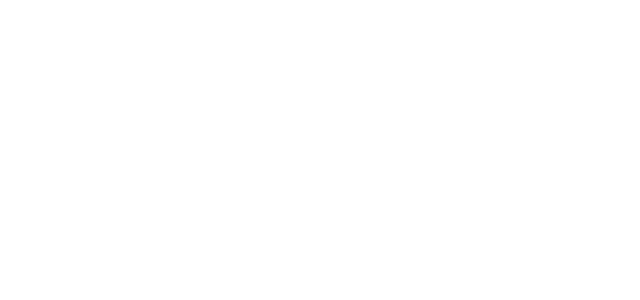
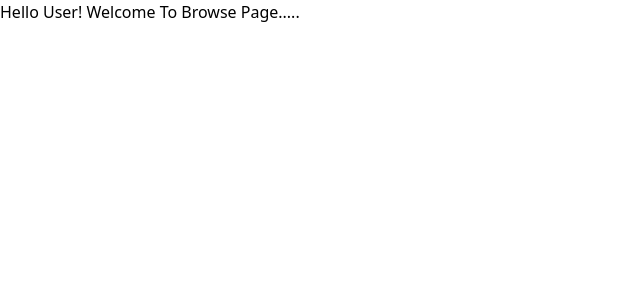
Before and after one commit to Aditi191102/Movie-House, a React (Create React App) app: page /browse in a window 1280 px wide. Shown: the top 300 px of the page, without its empty margins (0-640 px from the left). Built offline with nearby package versions, Linux system fonts and the light colour scheme; no server answers.

Commit message:
Redux-Store implemented

```diff
--- a/package.json
+++ b/package.json
@@ -3,10 +3,12 @@
   "version": "0.1.0",
   "private": true,
   "dependencies": {
+    "@reduxjs/toolkit": "^2.5.0",
     "cra-template": "1.2.0",
     "firebase": "^11.1.0",
     "react": "^19.0.0",
     "react-dom": "^19.0.0",
+    "react-redux": "^9.2.0",
     "react-scripts": "5.0.1"
   },
   "scripts": {
--- a/src/App.js
+++ b/src/App.js
@@ -1,8 +1,10 @@
+import { Provider } from "react-redux";
 import "./App.css";
 import Main from "./components/Main";
+import appStore from "./utils/appStore";
 
 function App() {
-  return <Main />;
+  return <Provider store={appStore}><Main /></Provider>;
 }
 
 export default App;
--- a/src/components/Browse.js
+++ b/src/components/Browse.js
@@ -3,7 +3,8 @@
 const Browse = () => {
   return (
     <div>
-
+      Hello User!
+      Welcome To Browse Page.....
     </div>
   )
 }
--- a/src/components/Header.js
+++ b/src/components/Header.js
@@ -3,7 +3,7 @@
 
 const Header = () => {
   return (
-    <div className="absolute px-52 py-2 bg-gradient-to-b from-black z-10">
+    <div className="absolute w-screen px-12 py-2 bg-gradient-to-b from-black z-10">
       <img
         src="/Screenshot 2024-12-20 234937-Photoroom.png"
         alt="img"
--- a/src/components/Login.js
+++ b/src/components/Login.js
@@ -2,44 +2,104 @@
 import Header from "./Header";
 //import { Link } from 'react-router-dom'
 import { useState } from "react";
-import { validateEmailDetails, validatePasswordDetails } from "../utils/Validation";
+import { auth } from "../utils/Firebase";
+import {
+  createUserWithEmailAndPassword,
+  signInWithEmailAndPassword,
+} from "firebase/auth";
+
+import {
+  validateEmailDetails,
+  validatePasswordDetails,
+} from "../utils/Validation";
+import { useNavigate } from "react-router-dom";
 
 const Login = () => {
   const [isLoggedIn, setIsLoggedIn] = useState(true);
   // const [emailErr,setEmailErr] = useState(null);
   // const [passErr,setPassErr] = useState(null);
 
-  const [err,setErr] = useState({
-    emailInfo:null,
-    passwordInfo:null
-  })
+  const [err, setErr] = useState({
+    emailInfo: null,
+    passwordInfo: null,
+  });
 
   const email = useRef(null);
   const password = useRef(null);
+  const navigate = useNavigate();
 
   function formHandler() {
     isLoggedIn ? setIsLoggedIn(false) : setIsLoggedIn(true);
   }
 
-  function clickHandler(){
+  function clickHandler() {
     const mailInfo = validateEmailDetails(email.current.value);
     const passInfo = validatePasswordDetails(password.current.value);
+    setErr({
+      ...err,
+      emailInfo: mailInfo, // when the name of variable and keys are same
+      // then we can directly use key name syntax(e.g. {emailInfo,passwordInfo})
+      passwordInfo: passInfo,
+      // errorCode, errorMessage
+    });
+    if (mailInfo || passInfo) return;
 
-
-    console.log(mailInfo);
-    console.log(passInfo);
+    // console.log(mailInfo);
+    // console.log(passInfo);
     // setEmailErr(emailInfo);
     // setPassErr(passwordInfo);
 
+    if (!isLoggedIn) {
+      createUserWithEmailAndPassword(
+        auth,
+        email.current.value,
+        password.current.value
+      )
+        .then((userCredential) => {
+          // Signed up
+          const user = userCredential.user;
+          console.log(user);
+          navigate("/browse");
+          // setErr({ }); do thappad marungi na 2 bj gye 1:18 hui hai
+        })
+        .catch((error) => {
+          const errorCode = error.code;
+          const errorMessage = error.message;
 
+          console.log(errorCode + "-" + errorMessage);
+          // ..
+          setErr({
+            ...err,
+            emailInfo: errorCode, // when the name of variable and keys are same
+            // then we can directly use key name syntax(e.g. {emailInfo,passwordInfo})
+            passwordInfo: errorMessage,
+            // errorCode, errorMessage
+          });
+        });
+    } else {
+      signInWithEmailAndPassword(
+        auth,
+        email.current.value,
+        password.current.value
+      )
+        .then((userCredential) => {
+          // Signed in
+          const user = userCredential.user;
+          console.group(user);
+          navigate("/browse");
+          // ...
+        })
+        .catch((error) => {
+          const errorCode = error.code;
+          const errorMessage = error.message;
 
-    setErr({
-      ...err,
-      emailInfo:mailInfo,  // when the name of variable and keys are same
-      // then we can directly use key name syntax(e.g. {emailInfo,passwordInfo})
-      passwordInfo:passInfo
-    });
-
+          setErr({
+            ...err,
+            emailInfo: errorCode,
+            passwordInfo: errorMessage,
+          });
+        });
+    }
   }
 
   return (
@@ -52,7 +112,10 @@
           alt="bg-img"
         />
       </div>
-      <form onSubmit={(e)=>e.preventDefault()} className="absolute p-14 bg-black text-white w-3/12 mx-auto right-0 left-0 my-36 opacity-80 rounded-lg">
+      <form
+        onSubmit={(e) => e.preventDefault()}
+        className="absolute p-14 bg-black text-white w-3/12 mx-auto right-0 left-0 my-36 opacity-80 rounded-lg"
+      >
         <h2 className="text-2xl font-bold rounded-md">
           {isLoggedIn ? "Sign In" : "Sign Up"}
         </h2>
--- a/src/components/Main.js
+++ b/src/components/Main.js
@@ -1,10 +1,16 @@
 import React from "react";
 import Login from "./Login";
 import Browse from "./Browse";
-
+import {useEffect} from "react";
 import { createBrowserRouter, RouterProvider } from "react-router-dom";
+import { onAuthStateChanged } from "firebase/auth";
+import {useDispatch} from "react-redux";
+import {addUser, removeUser} from "../utils/userSlice"
+import {auth} from "../utils/Firebase";
 
 const Main = () => {
+
+  const dispatch = useDispatch();
   const appRouter = createBrowserRouter([
     {
       path: "/",
@@ -13,8 +19,20 @@
     {
       path: "/browse",
       element: <Browse />,
-    },
+    }
   ]);
+
+  useEffect(()=>{
+    onAuthStateChanged(auth, (user) => {
+      if (user) {
+        const {uid,email, displayName}=user;
+        dispatch(addUser({uid:uid, email:email, displayName:displayName}));
+      } else {
+        dispatch(removeUser());
+      }
+    });
+  },[])
+
   return (
     <div>
       <RouterProvider router={appRouter} />
--- a/src/index.js
+++ b/src/index.js
@@ -7,5 +7,4 @@
 const root = ReactDOM.createRoot(document.getElementById('root'));
 root.render(
     <App />
-
 );
--- a/src/utils/Firebase.js
+++ b/src/utils/Firebase.js
@@ -22,4 +22,4 @@
 const app = initializeApp(firebaseConfig);
 const analytics = getAnalytics(app);
 
-const auth = getAuth();
+export const auth = getAuth();
--- /dev/null
+++ b/src/utils/appStore.js
@@ -0,0 +1,10 @@
+import { configureStore } from "@reduxjs/toolkit";
+import userReducer from "./userSlice";
+
+const appStore = configureStore({
+  reducer: {
+    user: userReducer,
+  },
+});
+
+export default appStore;
--- /dev/null
+++ b/src/utils/userSlice.js
@@ -0,0 +1,21 @@
+import { createSlice } from "@reduxjs/toolkit";
+
+const userSlice = createSlice(
+    {
+        name:'user',
+        initialState: null,
+        reducers:{
+            addUser: (state, action)=>{
+                return action.payload;
+            },
+            removeUser: (state, action)=>{
+                return null;
+            }
+
+        }
+    }
+)
+
+export const{addUser,removeUser} = userSlice.actions;
+
+export default userSlice.reducer;
```
Also changed, not shown: 1 other file (tests, documents, lock files or other folders).
